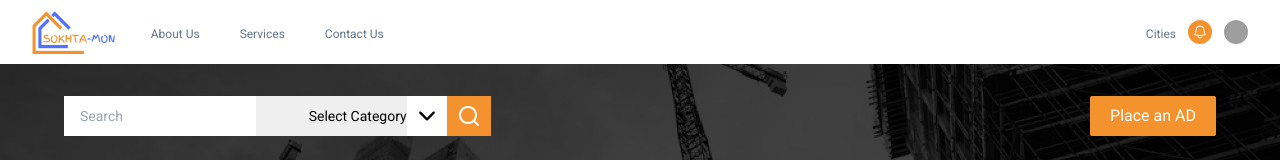
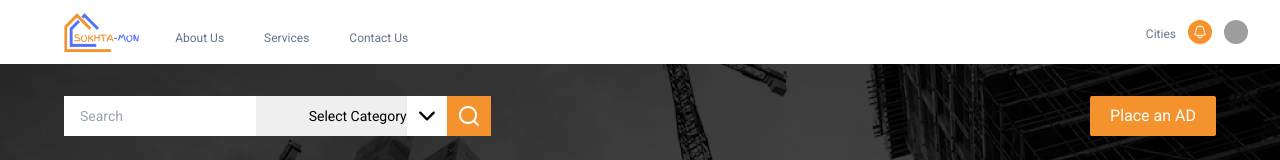
Before and after one commit to shahzaib65/sokhtamon-frontend, a React (Create React App) app: page / in a window 1280 px wide. Shown: the top 160 px of the page. Built offline with nearby package versions, Linux system fonts and the light colour scheme; grey boxes are pictures that could not be loaded.

Commit message:
Header edit2

```diff
--- a/src/Navbar/navBar.js
+++ b/src/Navbar/navBar.js
@@ -55,7 +55,7 @@ export default function Example() {
               <div className="flex flex-1 items-center justify-center sm:items-stretch sm:justify-start">
                 <div className="flex flex-shrink-0 items-center">
                   <img
-                    className="h-11 w-auto"
+                    className="h-[40px] w-auto ml-8"
                     src={logo}
                     alt="Your Company"
                   />
@@ -67,7 +67,7 @@ export default function Example() {
                         key={item.name}
                         href={item.href}
                         className={
-                          ' px-3 pt-4 text-xs font-roboto font-normal text-gray'
+                          ' px-3 pt-[18px] text-xs font-roboto font-normal text-gray'
                         }
                         aria-current={item.current ? 'page' : undefined}
                       >
```
